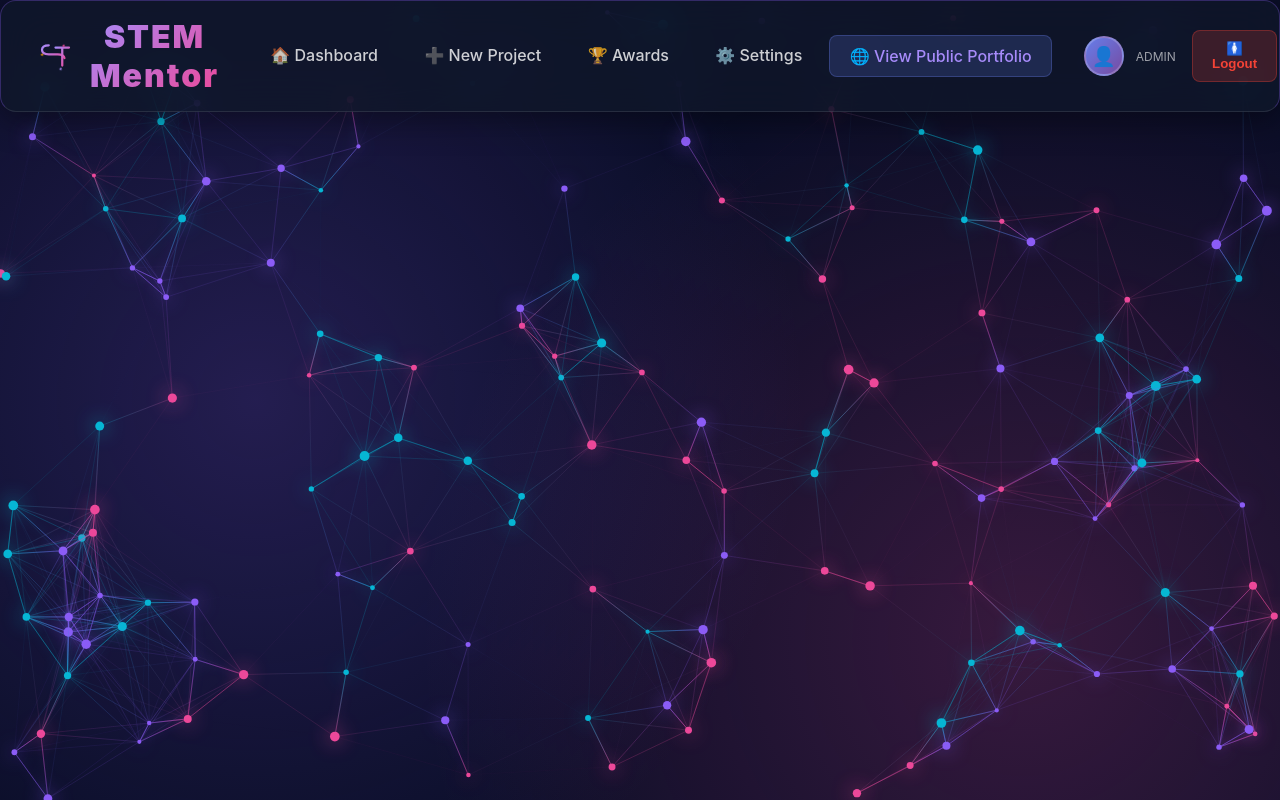
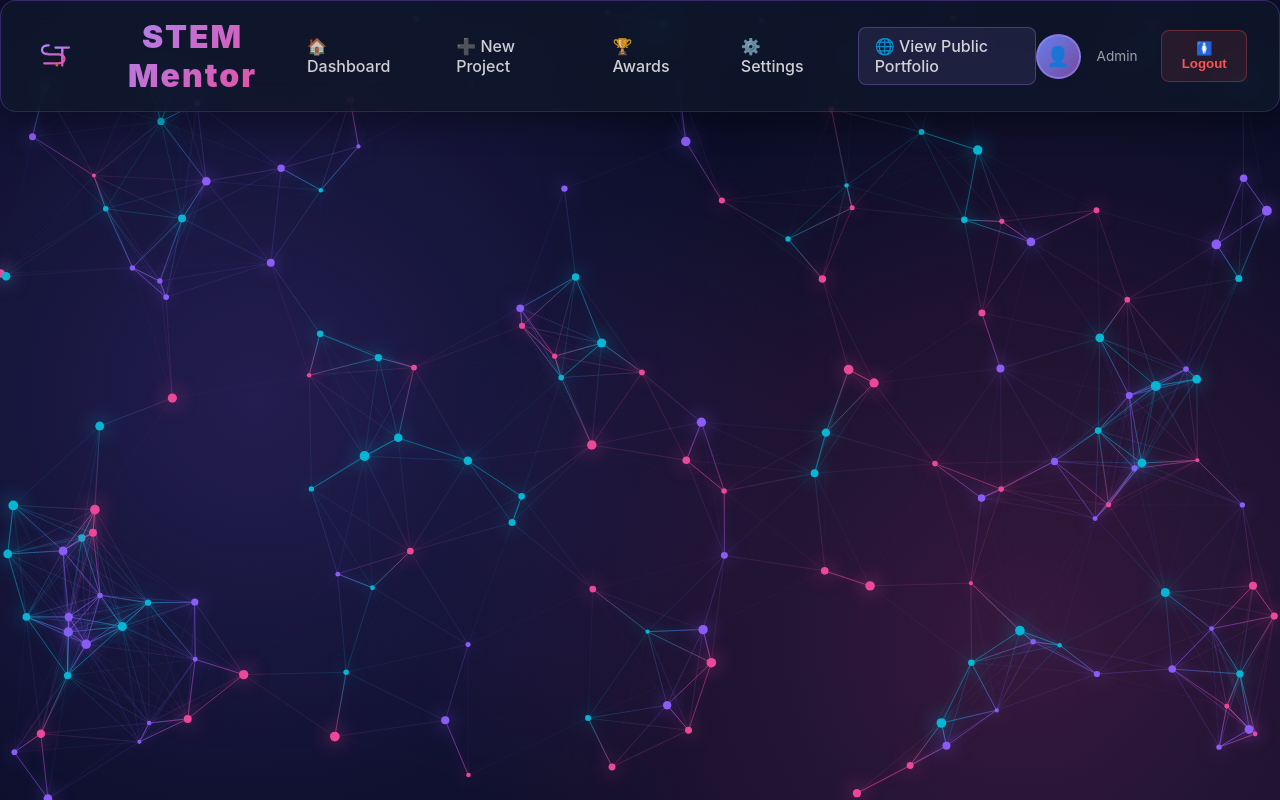
Before and after one commit to Lottie128/stem-mentor-platform, a React (Create React App) app in the folder frontend/: page /login in a window 1280 px wide. Before the commit this address led to /login. Built offline with nearby package versions, Linux system fonts and the light colour scheme; no server answers; sample sign-in values are in the browser's storage.

Commit message:
Add real-time message notifications and unread count badge for admin

```diff
--- a/frontend/src/components/Header.js
+++ b/frontend/src/components/Header.js
@@ -1,9 +1,42 @@
-import React from 'react';
+import React, { useState, useEffect } from 'react';
 import { Link, useNavigate } from 'react-router-dom';
+import axios from 'axios';
+import { getSocket } from '../services/socket';
 import '../styles/Header.css';
 
 const Header = ({ user, onLogout }) => {
   const navigate = useNavigate();
+  const [unreadCount, setUnreadCount] = useState(0);
+
+  useEffect(() => {
+    if (user?.role === 'ADMIN') {
+      fetchUnreadCount();
+
+      // Listen for new messages
+      const socket = getSocket();
+      if (socket) {
+        socket.on('new_student_message', () => {
+          fetchUnreadCount();
+          // Play notification sound
+          const audio = new Audio('/notification.mp3');
+          audio.play().catch(e => console.log('Audio play failed'));
+        });
+      }
+
+      // Poll every 30 seconds as backup
+      const interval = setInterval(fetchUnreadCount, 30000);
+      return () => clearInterval(interval);
+    }
+  }, [user]);
+
+  const fetchUnreadCount = async () => {
+    try {
+      const response = await axios.get('/api/chat/admin/unread-count');
+      setUnreadCount(response.data.count || 0);
+    } catch (error) {
+      console.error('Failed to fetch unread count:', error);
+    }
+  };
 
   const handleLogout = () => {
     onLogout();
@@ -29,7 +62,6 @@ const Header = ({ user, onLogout }) => {
                   <stop offset="100%" stopColor="#ec4899" />
                 </linearGradient>
               </defs>
-              {/* S Letter */}
               <path
                 className="header-logo-path header-logo-s"
                 d="M 35 25 Q 20 25 20 35 Q 20 45 35 45 L 55 45 Q 70 45 70 55 Q 70 65 55 65 L 25 65"
@@ -39,8 +71,6 @@ const Header = ({ user, onLogout }) => {
                 strokeLinejoin="round"
                 fill="none"
               />
-
-              {/* T Letter */}
               <path
                 className="header-logo-path header-logo-t"
                 d="M 50 30 L 80 30 M 65 30 L 65 70"
@@ -50,8 +80,6 @@ const Header = ({ user, onLogout }) => {
                 strokeLinejoin="round"
                 fill="none"
               />
-
-              {/* Orbiting dots */}
               <circle className="header-orbit-dot header-dot-1" cx="50" cy="50" r="2.5" fill="#a78bfa" />
               <circle className="header-orbit-dot header-dot-2" cx="50" cy="50" r="2.5" fill="#ec4899" />
               <circle className="header-orbit-dot header-dot-3" cx="50" cy="50" r="2.5" fill="#f59e0b" />
@@ -66,7 +94,12 @@ const Header = ({ user, onLogout }) => {
               <Link to="/admin" className="nav-link">🏠 Dashboard</Link>
               <Link to="/admin/students" className="nav-link">👥 Students</Link>
               <Link to="/admin/ibr" className="nav-link">🇮🇳 IBR</Link>
-              <Link to="/admin/messages" className="nav-link">💬 Messages</Link>
+              <Link to="/admin/messages" className="nav-link message-link">
+                💬 Messages
+                {unreadCount > 0 && (
+                  <span className="message-badge">{unreadCount}</span>
+                )}
+              </Link>
             </>
           ) : (
             <>
--- a/frontend/src/styles/Header.css
+++ b/frontend/src/styles/Header.css
@@ -1,35 +1,31 @@
 .app-header {
   position: sticky;
   top: 0;
-  z-index: 1000;
+  z-index: 100;
+  margin-bottom: 2rem;
   backdrop-filter: blur(20px);
   border-bottom: 1px solid rgba(255, 255, 255, 0.1);
-  margin-bottom: 2rem;
 }
 
 .header-container {
-  max-width: 1400px;
-  margin: 0 auto;
-  padding: 1rem 2rem;
   display: flex;
   justify-content: space-between;
   align-items: center;
-  gap: 2rem;
+  padding: 1rem 2rem;
+  max-width: 1400px;
+  margin: 0 auto;
 }
 
 .logo {
   display: flex;
   align-items: center;
-  gap: 0.75rem;
+  gap: 1rem;
   text-decoration: none;
-  color: white;
-  font-weight: 700;
-  font-size: 1.25rem;
-  transition: transform 0.3s;
+  transition: transform 0.3s ease;
 }
 
 .logo:hover {
-  transform: scale(1.05);
+  transform: translateY(-2px);
 }
 
 .header-logo {
@@ -39,7 +35,9 @@
 }
 
 .header-logo-path {
-  animation: headerDraw 2s ease-in-out infinite;
+  stroke-dasharray: 200;
+  stroke-dashoffset: 200;
+  animation: drawPath 2s ease-in-out forwards;
 }
 
 .header-logo-s {
@@ -50,13 +48,14 @@
   animation-delay: 0.3s;
 }
 
-@keyframes headerDraw {
-  0%, 100% { stroke-dasharray: 0, 200; }
-  50% { stroke-dasharray: 200, 0; }
+@keyframes drawPath {
+  to {
+    stroke-dashoffset: 0;
+  }
 }
 
 .header-orbit-dot {
-  animation: headerOrbit 3s linear infinite;
+  animation: orbit 4s linear infinite;
   transform-origin: 50px 50px;
 }
 
@@ -65,85 +64,123 @@
 }
 
 .header-dot-2 {
-  animation-delay: 1s;
+  animation-delay: 1.33s;
 }
 
 .header-dot-3 {
-  animation-delay: 2s;
+  animation-delay: 2.66s;
 }
 
-@keyframes headerOrbit {
-  0% { transform: rotate(0deg) translateX(30px); }
-  100% { transform: rotate(360deg) translateX(30px); }
+@keyframes orbit {
+  0% {
+    transform: rotate(0deg) translateX(20px) rotate(0deg);
+  }
+  100% {
+    transform: rotate(360deg) translateX(20px) rotate(-360deg);
+  }
 }
 
 .logo-text {
-  background: linear-gradient(135deg, #a78bfa 0%, #ec4899 100%);
+  font-size: 1.5rem;
+  font-weight: 700;
+  background: linear-gradient(135deg, #a78bfa, #ec4899);
   -webkit-background-clip: text;
   -webkit-text-fill-color: transparent;
+  background-clip: text;
 }
 
 .nav-links {
   display: flex;
-  gap: 0.5rem;
-  flex: 1;
-  justify-content: center;
+  gap: 2rem;
+  align-items: center;
 }
 
 .nav-link {
   color: rgba(255, 255, 255, 0.8);
   text-decoration: none;
-  padding: 0.6rem 1.2rem;
-  border-radius: 8px;
-  transition: all 0.3s;
   font-weight: 500;
-  white-space: nowrap;
+  transition: all 0.3s ease;
+  padding: 0.5rem 1rem;
+  border-radius: 0.5rem;
+  position: relative;
 }
 
 .nav-link:hover {
+  color: white;
   background: rgba(255, 255, 255, 0.1);
-  color: white;
   transform: translateY(-2px);
 }
 
-.nav-link.public-link {
-  background: rgba(102, 126, 234, 0.2);
-  border: 1px solid rgba(102, 126, 234, 0.3);
-  color: #a78bfa;
+.message-link {
+  position: relative;
 }
 
-.nav-link.public-link:hover {
-  background: rgba(102, 126, 234, 0.3);
-  border-color: rgba(102, 126, 234, 0.5);
+.message-badge {
+  position: absolute;
+  top: -5px;
+  right: -5px;
+  background: linear-gradient(135deg, #f59e0b, #ef4444);
+  color: white;
+  font-size: 0.7rem;
+  font-weight: bold;
+  padding: 0.15rem 0.4rem;
+  border-radius: 10px;
+  min-width: 18px;
+  text-align: center;
+  animation: pulse 2s infinite;
+  box-shadow: 0 0 10px rgba(239, 68, 68, 0.5);
+}
+
+@keyframes pulse {
+  0%, 100% {
+    transform: scale(1);
+    box-shadow: 0 0 10px rgba(239, 68, 68, 0.5);
+  }
+  50% {
+    transform: scale(1.1);
+    box-shadow: 0 0 20px rgba(239, 68, 68, 0.8);
+  }
+}
+
+.public-link {
+  background: rgba(167, 139, 250, 0.1);
+  border: 1px solid rgba(167, 139, 250, 0.3);
+}
+
+.public-link:hover {
+  background: rgba(167, 139, 250, 0.2);
+  border-color: rgba(167, 139, 250, 0.5);
 }
 
 .user-section {
   display: flex;
   align-items: center;
-  gap: 1rem;
+  gap: 1.5rem;
 }
 
 .user-info {
   display: flex;
   align-items: center;
-  gap: 0.75rem;
+  gap: 1rem;
 }
 
 .user-avatar,
 .user-avatar-placeholder {
-  width: 40px;
-  height: 40px;
+  width: 45px;
+  height: 45px;
   border-radius: 50%;
   object-fit: cover;
-  border: 2px solid rgba(255, 255, 255, 0.2);
+  border: 2px solid rgba(167, 139, 250, 0.5);
 }
 
 .user-avatar-placeholder {
-  background: linear-gradient(135deg, #667eea 0%, #764ba2 100%);
+  background: linear-gradient(135deg, #667eea, #764ba2);
   display: flex;
   align-items: center;
   justify-content: center;
   font-size: 1.2rem;
+  font-weight: 600;
+  color: white;
 }
 
 .user-details {
@@ -153,41 +190,40 @@
 
 .user-name {
   font-weight: 600;
-  font-size: 0.95rem;
   color: white;
 }
 
 .user-role {
-  font-size: 0.75rem;
+  font-size: 0.85rem;
   color: rgba(255, 255, 255, 0.6);
-  text-transform: uppercase;
+  text-transform: capitalize;
 }
 
 .logout-btn {
-  background: rgba(244, 67, 54, 0.2);
-  color: #f44336;
-  border: 1px solid rgba(244, 67, 54, 0.3);
+  background: rgba(255, 82, 82, 0.1);
+  border: 1px solid rgba(255, 82, 82, 0.3);
+  color: #ff5252;
   padding: 0.6rem 1.2rem;
-  border-radius: 8px;
+  border-radius: 0.5rem;
   cursor: pointer;
   font-weight: 600;
-  transition: all 0.3s;
+  transition: all 0.3s ease;
 }
 
 .logout-btn:hover {
-  background: rgba(244, 67, 54, 0.3);
+  background: rgba(255, 82, 82, 0.2);
+  border-color: rgba(255, 82, 82, 0.5);
   transform: translateY(-2px);
-  box-shadow: 0 4px 12px rgba(244, 67, 54, 0.3);
 }
 
 @media (max-width: 1024px) {
   .nav-links {
-    gap: 0.25rem;
+    gap: 1rem;
   }
 
   .nav-link {
-    padding: 0.5rem 0.8rem;
     font-size: 0.9rem;
+    padding: 0.4rem 0.8rem;
   }
 }
 
@@ -200,12 +236,21 @@
   .nav-links {
     order: 3;
     width: 100%;
-    justify-content: flex-start;
-    overflow-x: auto;
-    padding: 0.5rem 0;
+    justify-content: space-around;
+    margin-top: 1rem;
+    gap: 0.5rem;
   }
 
-  .user-details {
+  .nav-link {
+    font-size: 0.8rem;
+    padding: 0.4rem 0.6rem;
+  }
+
+  .logo-text {
+    font-size: 1.2rem;
+  }
+
+  .user-name {
     display: none;
   }
 }
```
